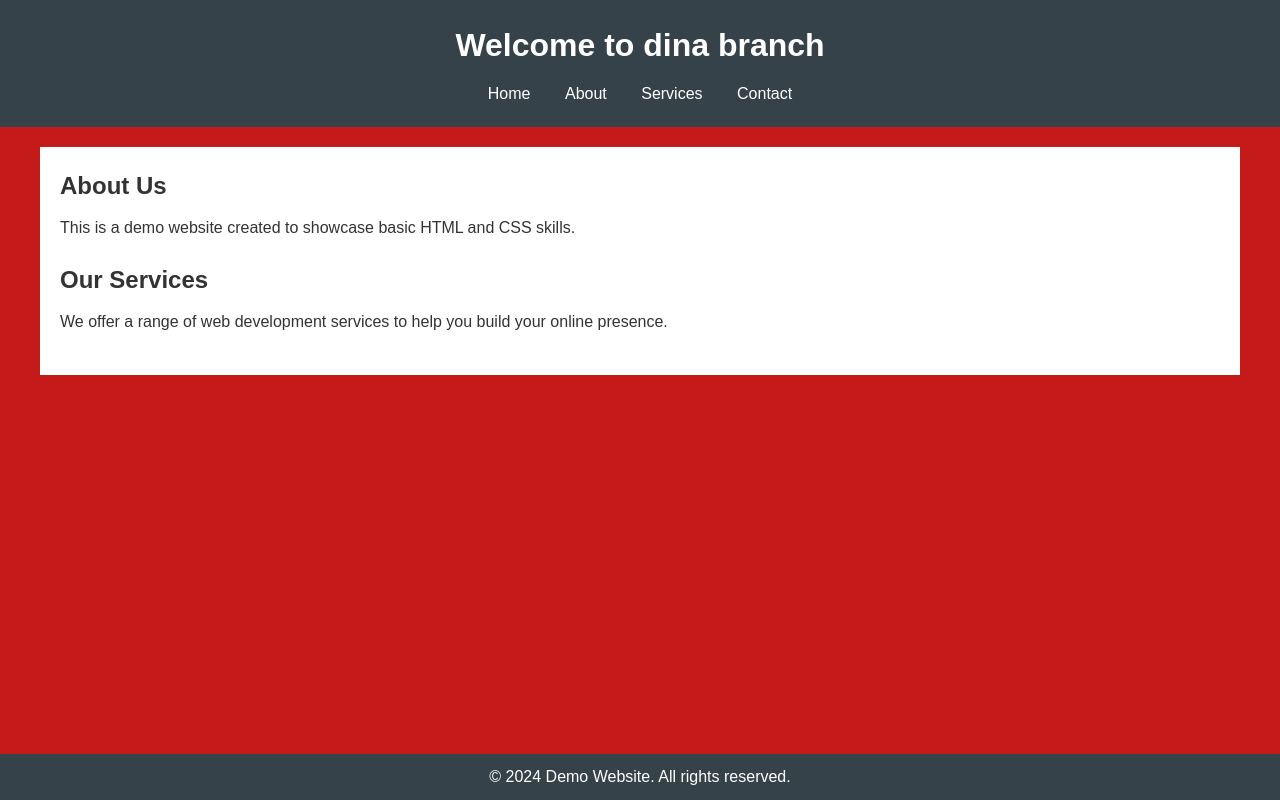
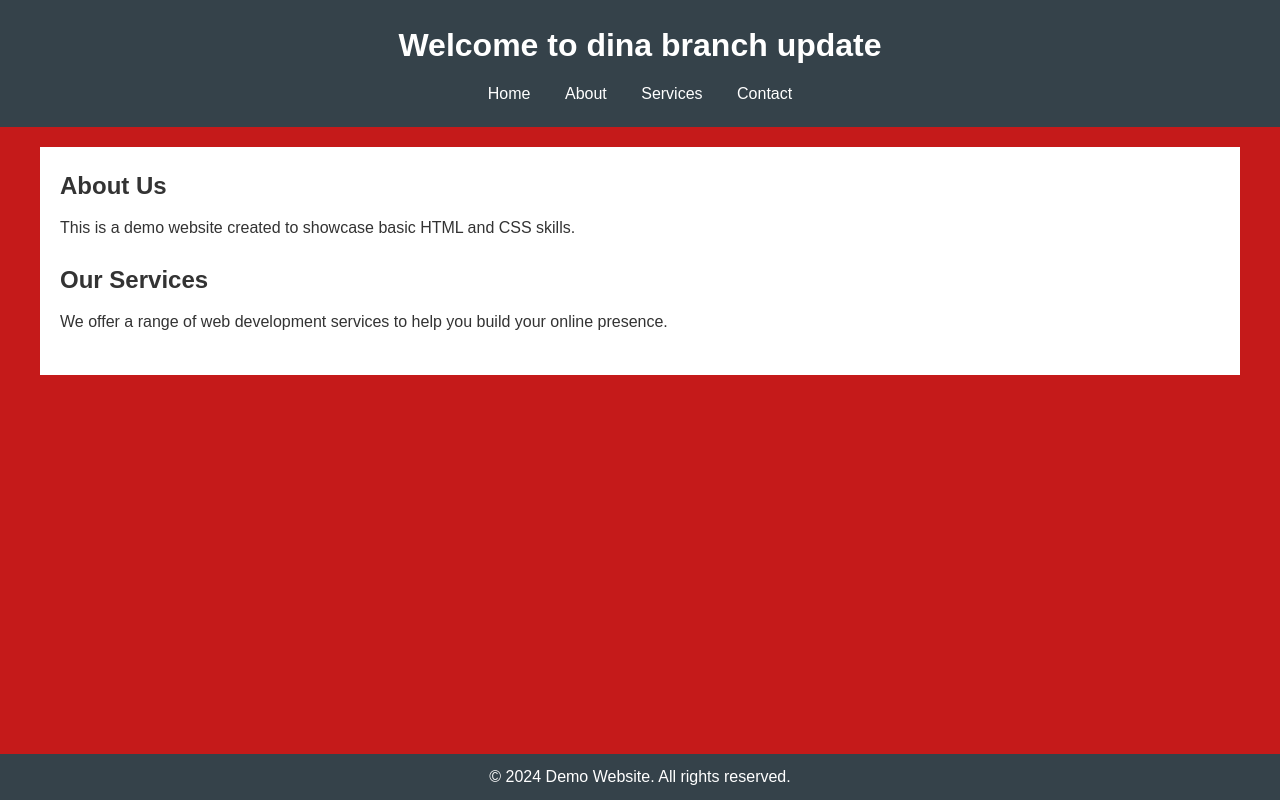
Before and after one commit to DinaSalah123/myproject-, a plain HTML site: page index.html in a window 1280 px wide. Drawn offline with Linux system fonts and the light colour scheme.

Commit message:
this is dina update

```diff
--- a/index.html
+++ b/index.html
@@ -8,7 +8,7 @@
 </head>
 <body>
     <header>
-        <h1>Welcome to dina branch </h1>
+        <h1>Welcome to dina branch update </h1>
         <nav>
             <ul>
                 <li><a href="https://google.com">Home</a></li>
```
